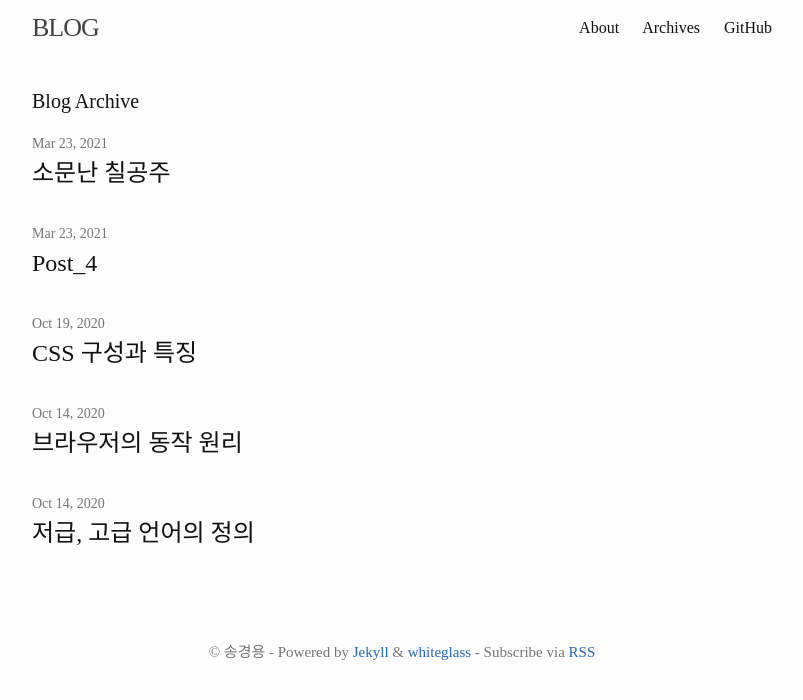
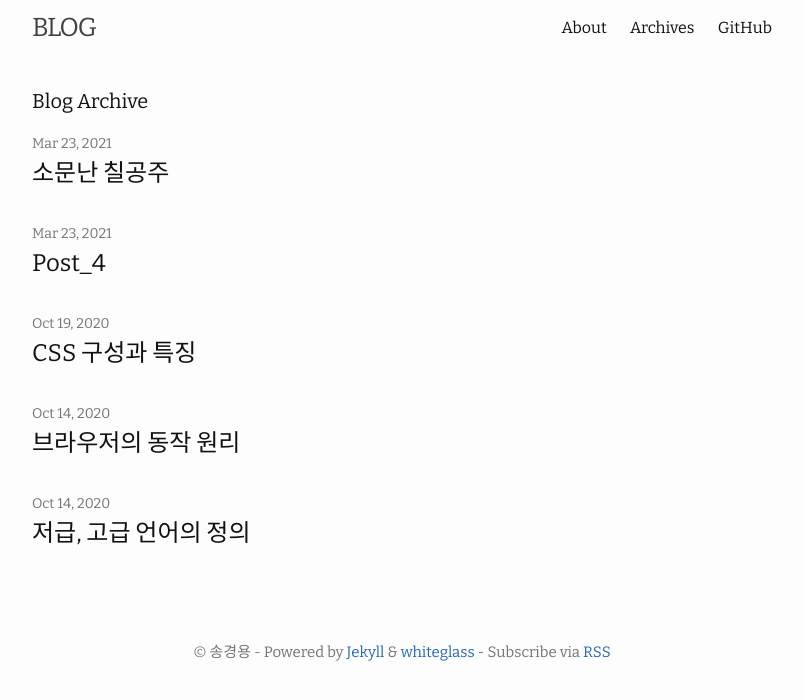
Before and after one commit to Song-KyeongYong/Song-KyeongYong.github.io, a Jekyll site: the page built from archives.md, in a window 1280 px wide. Shown: the top 700 px of the page, without its empty margins (238-1041 px from the left). Built offline with Jekyll 4.4.1, drawn with Linux system fonts in a browser that asks for light colours.

Commit message:
font mod

```diff
--- a/assets/main.scss
+++ b/assets/main.scss
@@ -5,12 +5,12 @@
 @charset "utf-8";
 
 // Our variables
-$base-font-family: "Malgun Gothic";
+$base-font-family: NanumBarunGothic, Bitter, "Apple SD Gothic Neo", AppleGothic,
+  "Malgun Gothic", Dotum, sans-serif;
 $monospace-font-family: Monaco, Menlo, Consolas, "Courier New", DotumChe,
   monospace;
 $base-font-size: 16px;
 $base-font-weight: 400;
-$small-font-size: $base-font-size * 0.875;
 $base-line-height: 1.5;
 
 $spacing-unit: 30px;
```
